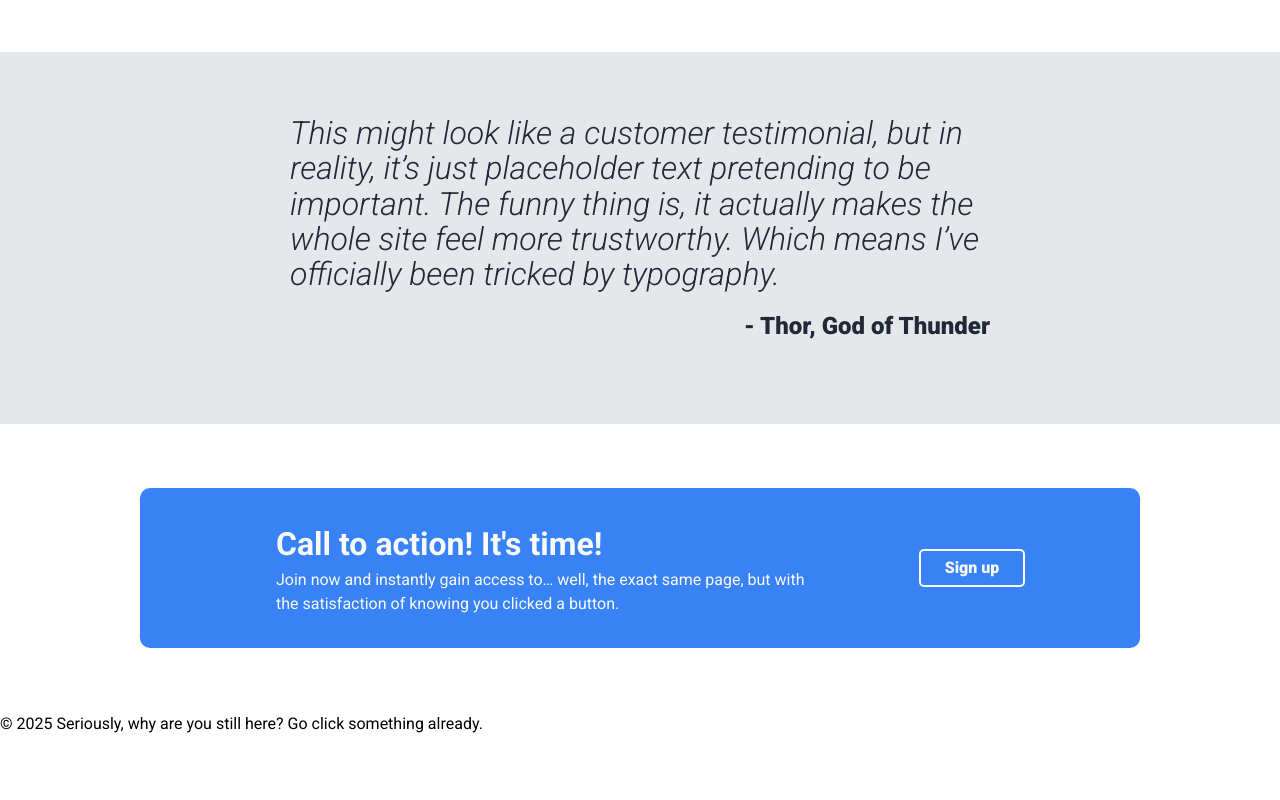
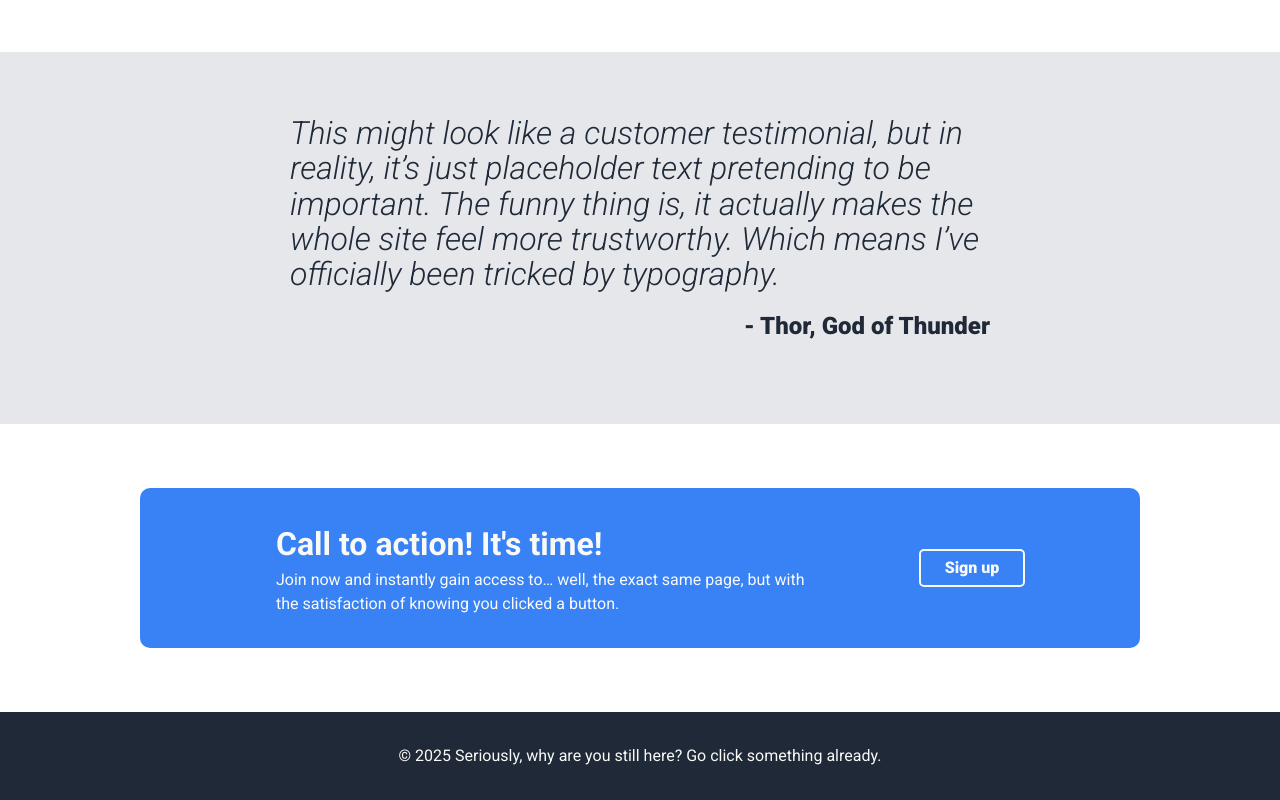
Before and after one commit to Chrono-QuasarDev/odin-landing-page, a plain HTML site: page index.html in a window 1280 px wide. Shown: the part 819-1619 px from the top of the page. Before the commit the page ends 1555 px from the top, so only its background shows below. Drawn offline with Linux system fonts and the light colour scheme.

Commit message:
Add footer section

```diff
--- a/style.css
+++ b/style.css
@@ -217,3 +217,12 @@ header {
   flex: 1;
   text-align: center;
 }
+
+
+/* ---------- FOOTER ---------- */
+footer {
+  background: var(--dark-bg);
+  color: var(--hero-text-color);
+  text-align: center;
+  padding: 2rem 0;
+}
```
